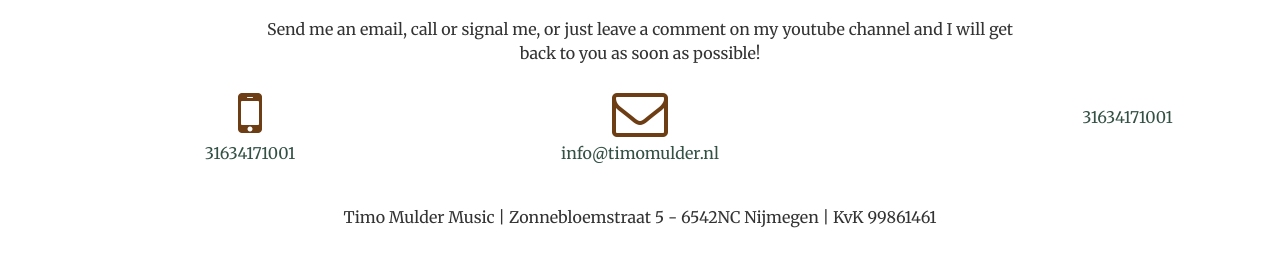
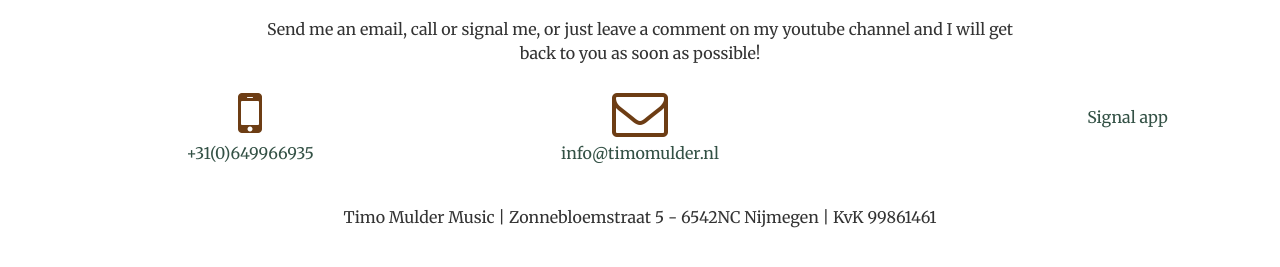
Before and after one commit to tgmulder/tgmulder.github.io, a Jekyll site: the page built from index.html, in a window 1280 px wide and 900 px high, scrolled down 2666 px. Shown: the part 551-818 px from the top of the window. Built offline with Jekyll 4.4.1, drawn with Linux system fonts in a browser that asks for light colours; a style sheet for code colours, icons or effects is not loaded.

Commit message:
Update contact.html

```diff
--- a/_includes/contact.html
+++ b/_includes/contact.html
@@ -9,7 +9,7 @@
         <div class="col-lg-2 col-lg-offset-1 text-center">
             <a href="tel:{{ site.mobile_number }}" target="_blank">
             <i class="fa fa-mobile fa-3x wow bounceIn" data-wow-delay=".1s"></i>
-                <p>{{ site.mobile_number}}</p>
+                <p>+31(0)649966935</p>
             </a>
         </div>
 				<div class="col-lg-2 col-lg-offset-2 text-center">
@@ -19,9 +19,9 @@
             </a>
         </div>
         <div class="col-lg-2 col-lg-offset-3 text-center">
-            <a href="https://signal.org/{{ site.mobile_number }}" target="_blank">
+            <a href="https://signal.me/#eu/_5vXvhvQqTGkzuc3lbMt8vfhFl2lFnM77J_Gp32MWSBlPzoCvQlPMqMH2apmtJ1N" target="_blank">
             <i class="fa fa-signalapp fa-3x wow bounceIn" data-wow-delay=".1s"></i>
-                <p>{{ site.mobile_number}}</p>
+                <p>Signal app</p>
             </a>
         </div>
     </div>
```
